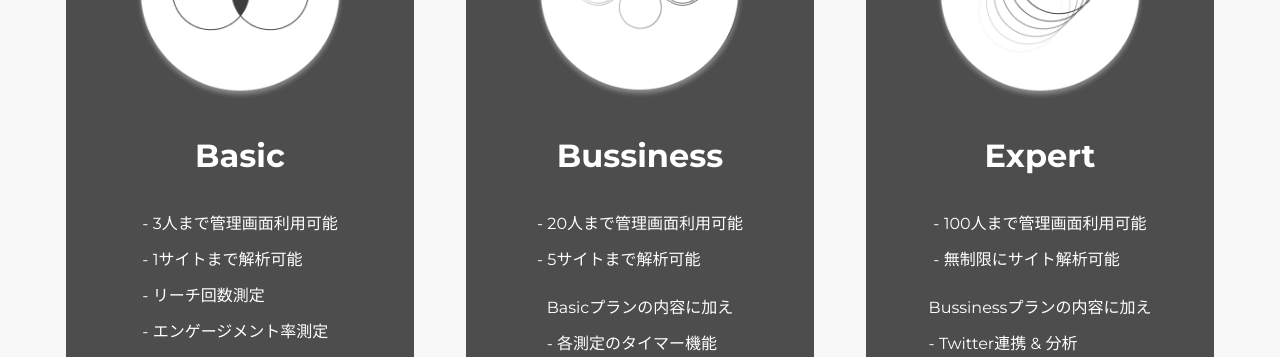
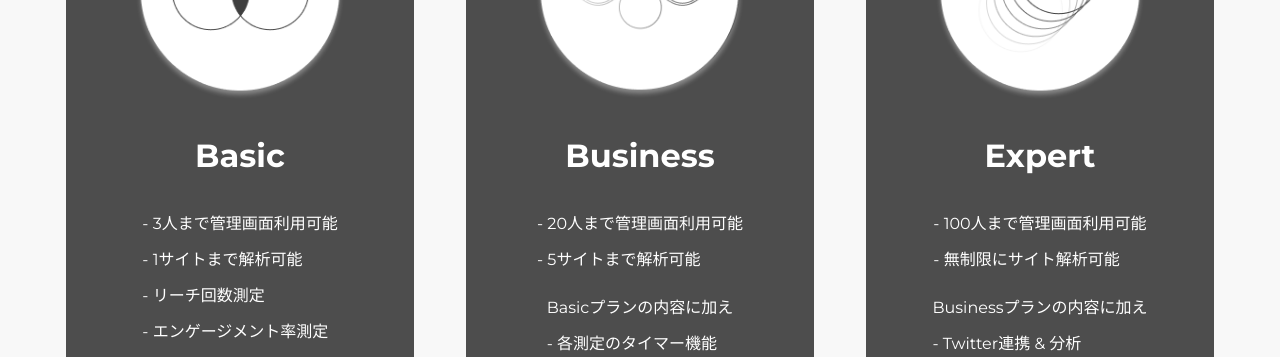
Before and after one commit to sa-tsuki/basic-level-1-4, a plain HTML site: page index.html in a window 1280 px wide. Shown: the part 1160-1517 px from the top of the page. Drawn offline with nearby package versions, Linux system fonts and the light colour scheme.

Commit message:
スペルミス修正

```diff
--- a/index.html
+++ b/index.html
@@ -131,7 +131,7 @@
             class="w-full lg:w-1/3 max-w-none md:max-w-[480px] lg:max-w-[348px] mx-auto pt-[175px] px-[45px] pb-[114px] lg:pb-[162px] rounded-sm bg-black2 relative flex flex-col items-center relative"
           >
             <div class="absolute -top-[67px] left-1/2 -translate-x-1/2 w-[60.34%] max-w-[210px]"><img src="./assets/images/plan02.png" alt="plan1" /></div>
-            <div class="text-[32px] font-bold">Bussiness</div>
+            <div class="text-[32px] font-bold">Business</div>
             <div class="inline-flex flex-col gap-[12px] mt-8 mb-[24px]">
               <div class="text-lg font-normal">- 20人まで管理画面利用可能</div>
               <div class="text-lg font-normal">- 5サイトまで解析可能</div>
@@ -156,7 +156,7 @@
               <div class="text-lg font-normal">- 無制限にサイト解析可能</div>
             </div>
             <div class="inline-flex flex-col gap-[12px]">
-              <div class="text-lg font-normal">Bussinessプランの内容に加え</div>
+              <div class="text-lg font-normal">Businessプランの内容に加え</div>
               <div class="text-lg font-normal">- Twitter連携 & 分析</div>
               <div class="text-lg font-normal">- Instagram連携 & 分析</div>
               <div class="text-lg font-normal">- YouTube連携 & 分析</div>
```
